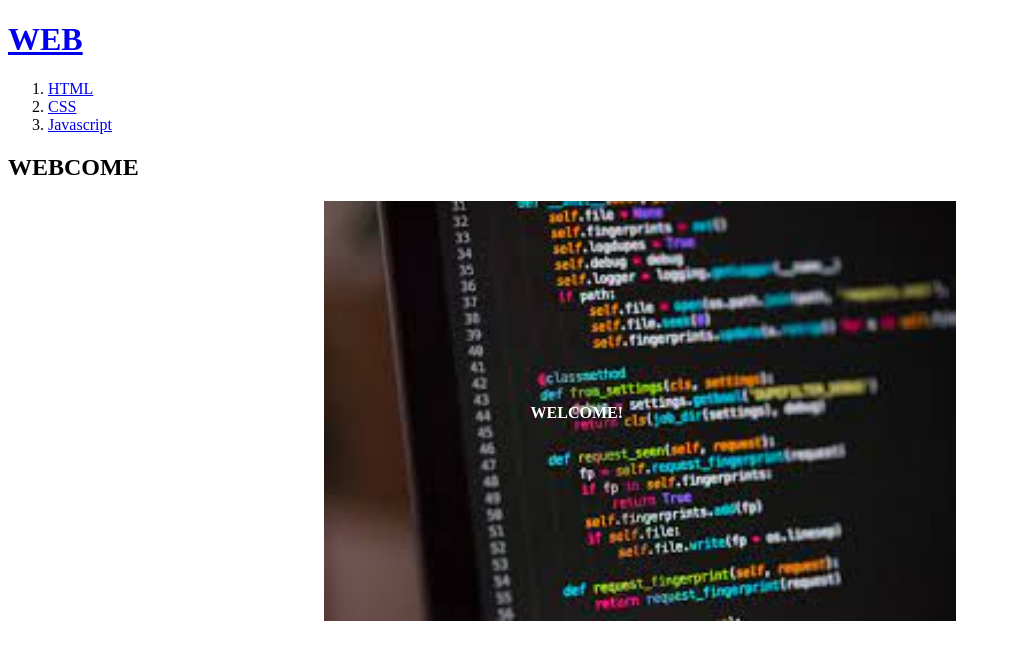
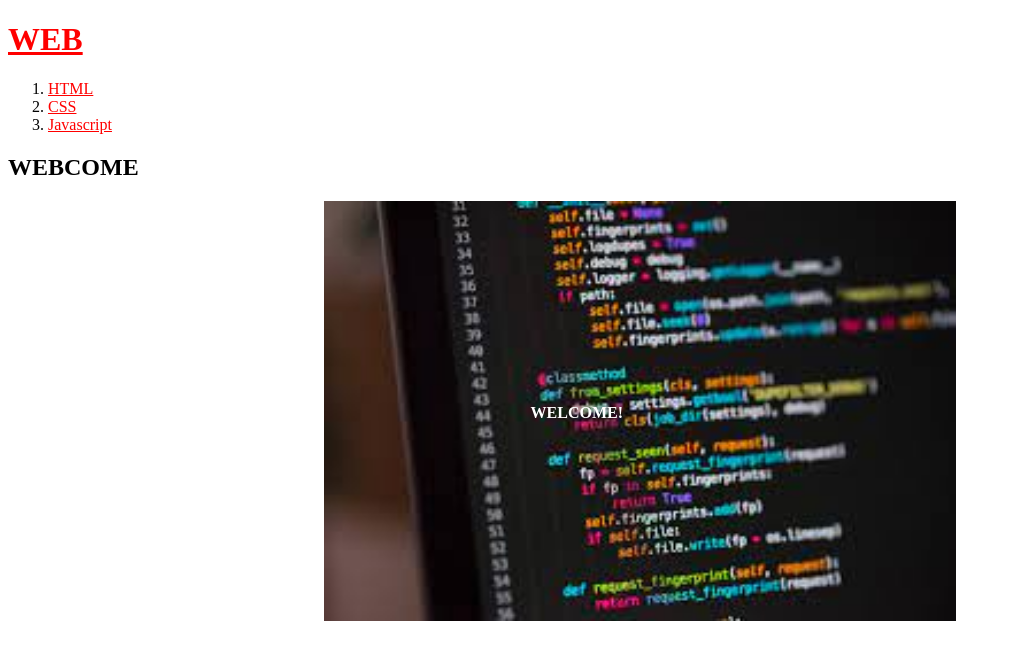
Before and after one commit to Jamaru97/FRI8, a plain HTML site: page index.html in a window 1280 px wide. Shown: the whole page, without its empty margins (0-1011 px from the left). Drawn offline with Linux system fonts and the light colour scheme.

Commit message:
Update index.html

```diff
--- a/index.html
+++ b/index.html
@@ -12,10 +12,20 @@
         <li><a href="test2.html">CSS</a></li>
         <li><a href="test3.html">Javascript</a></li>
     </ol>
-
+<!--
+    <h1><a href="index.html"><font color="red">WEB</font></a></h1>
+    <ol>
+        <li><a href="test1.html"><font color="red">HTML</font></a></li>
+        <li><a href="test2.html"><font color="red">CSS</font></a></li>
+        <li><a href="test3.html"><font color="red">Javascript</font></a></li>
+    </ol>
+-->
     <h2> WEBCOME </h2>
 
     <style>
+    a {
+        color: red;
+    }
     .container {
         position: relative;
         text-align: center;
```
